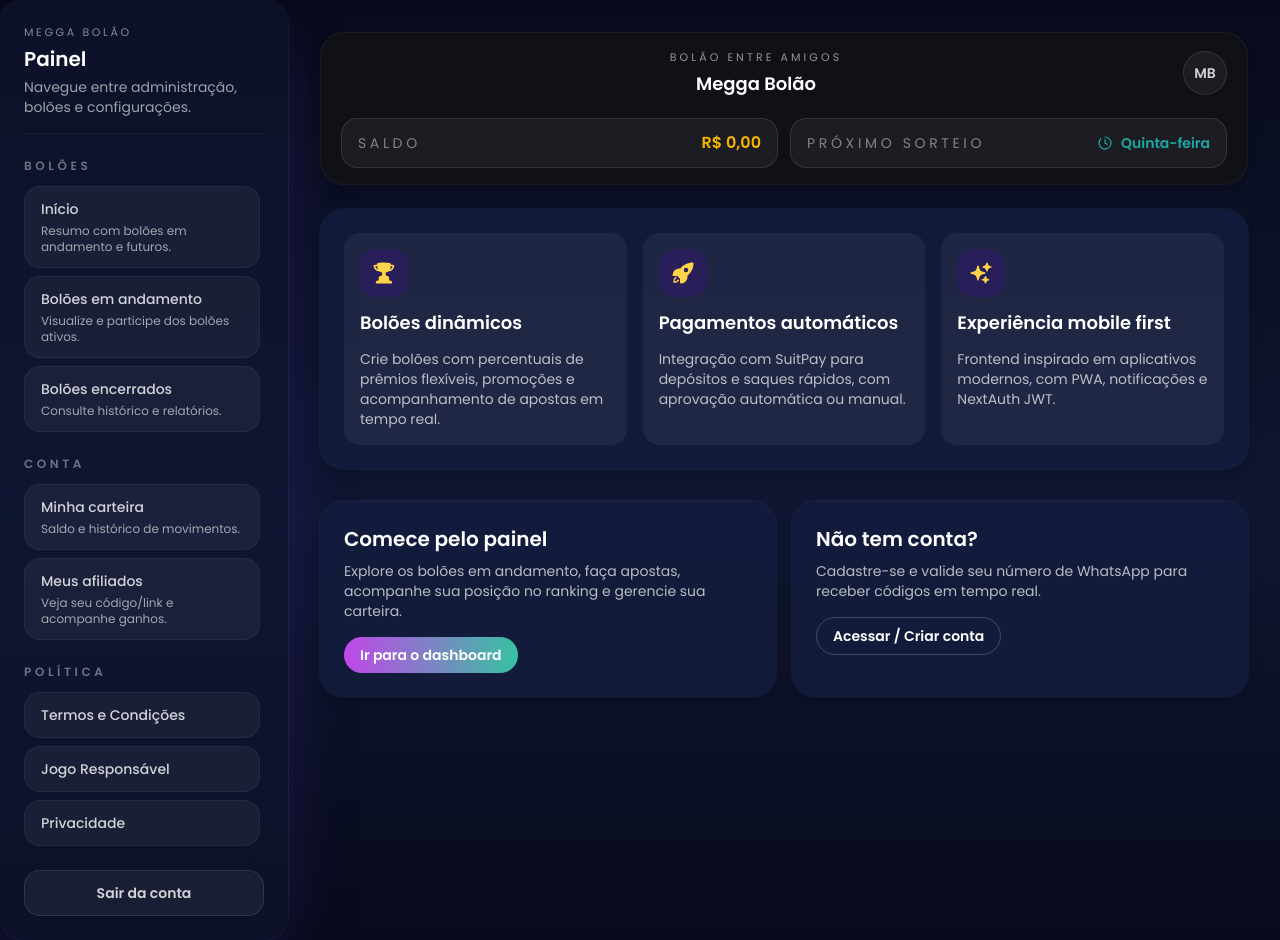
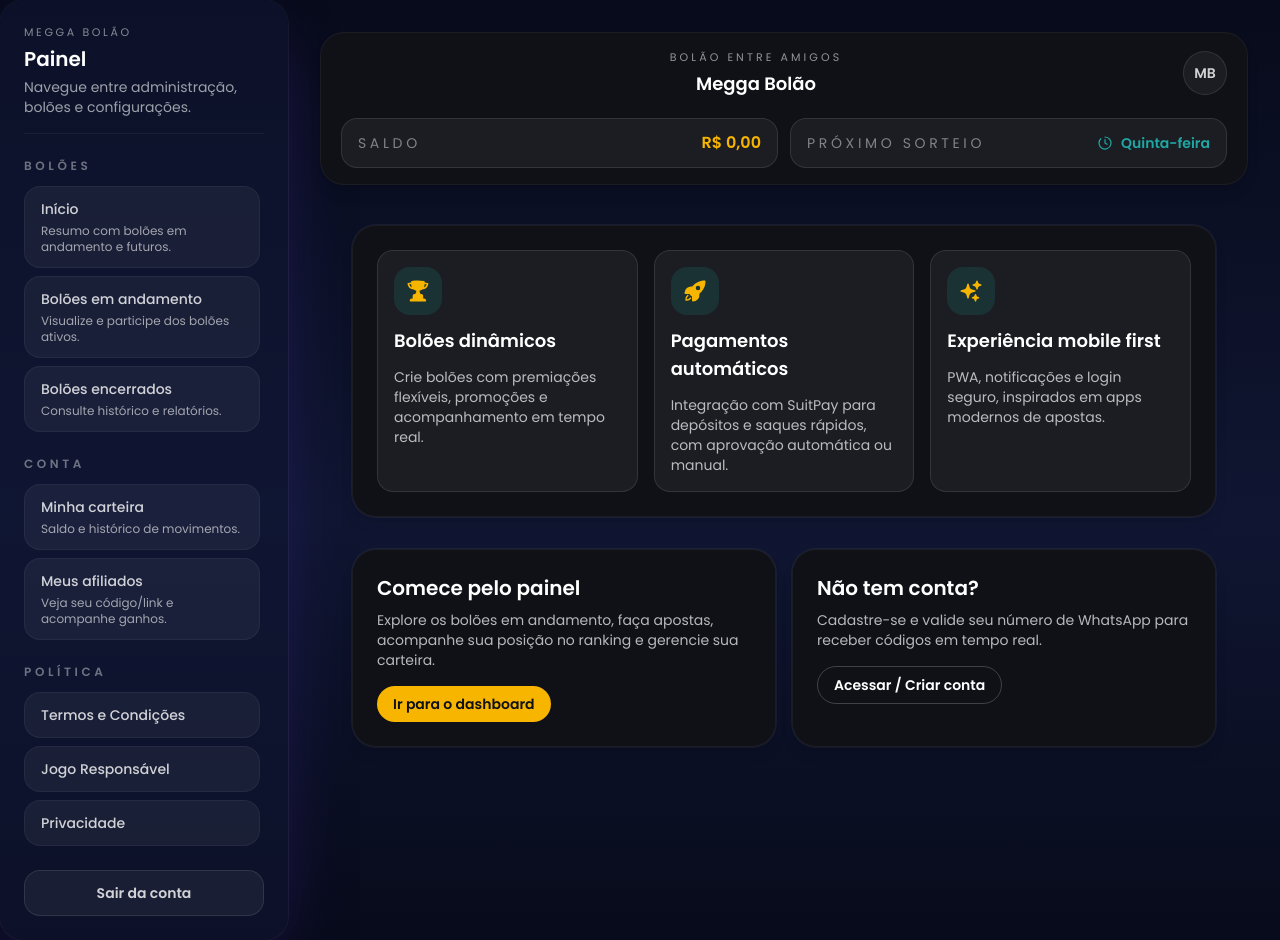
Before and after one commit to allen-xavier/megga-bolao, a Next.js app in the folder frontend/: page / in a window 1280 px wide. Built offline with nearby package versions, Linux system fonts and the light colour scheme; no server answers.

Commit message:
v0.909 Front Novo 1

```diff
--- a/frontend/app/page.tsx
+++ b/frontend/app/page.tsx
@@ -1,31 +1,41 @@
-import Link from 'next/link';
-import { RocketLaunchIcon, SparklesIcon, TrophyIcon } from '@heroicons/react/24/solid';
+import Link from "next/link";
+import {
+  RocketLaunchIcon,
+  SparklesIcon,
+  TrophyIcon,
+} from "@heroicons/react/24/solid";
 
 const features = [
   {
-    name: 'Bolões dinâmicos',
-    description: 'Crie bolões com percentuais de prêmios flexíveis, promoções e acompanhamento de apostas em tempo real.',
+    name: "Bolões dinâmicos",
+    description:
+      "Crie bolões com premiações flexíveis, promoções e acompanhamento em tempo real.",
     icon: TrophyIcon,
   },
   {
-    name: 'Pagamentos automáticos',
-    description: 'Integração com SuitPay para depósitos e saques rápidos, com aprovação automática ou manual.',
+    name: "Pagamentos automáticos",
+    description:
+      "Integração com SuitPay para depósitos e saques rápidos, com aprovação automática ou manual.",
     icon: RocketLaunchIcon,
   },
   {
-    name: 'Experiência mobile first',
-    description: 'Frontend inspirado em aplicativos modernos, com PWA, notificações e NextAuth JWT.',
+    name: "Experiência mobile first",
+    description:
+      "PWA, notificações e login seguro, inspirados em apps modernos de apostas.",
     icon: SparklesIcon,
   },
 ];
 
 export default function HomePage() {
   return (
-    <div className="space-y-8">
-      <section className="grid gap-4 rounded-3xl bg-megga-navy/80 p-6 text-white shadow-lg ring-1 ring-white/5 md:grid-cols-3">
+    <div className="mx-auto max-w-screen-xl space-y-8 px-4 pb-10 pt-4 sm:px-6 lg:px-8">
+      <section className="grid gap-4 rounded-3xl border border-white/5 bg-[#0f1117] p-6 text-white shadow-lg ring-1 ring-white/5 md:grid-cols-3">
         {features.map((feature) => (
-          <article key={feature.name} className="flex flex-col gap-3 rounded-2xl bg-white/5 p-4">
-            <span className="inline-flex h-12 w-12 items-center justify-center rounded-2xl bg-megga-purple/70 text-megga-yellow">
+          <article
+            key={feature.name}
+            className="flex flex-col gap-3 rounded-2xl border border-white/10 bg-white/5 p-4"
+          >
+            <span className="inline-flex h-12 w-12 items-center justify-center rounded-2xl bg-[#1ea7a4]/15 text-[#f7b500]">
               <feature.icon className="h-6 w-6" />
             </span>
             <h2 className="text-lg font-semibold">{feature.name}</h2>
@@ -35,26 +45,28 @@ export default function HomePage() {
       </section>
 
       <section className="grid gap-4 md:grid-cols-2">
-        <div className="rounded-3xl bg-megga-navy/80 p-6 text-white shadow-lg ring-1 ring-white/5">
+        <div className="rounded-3xl border border-white/5 bg-[#0f1117] p-6 text-white shadow-lg ring-1 ring-white/5">
           <h3 className="text-xl font-semibold">Comece pelo painel</h3>
           <p className="mt-2 text-sm text-white/70">
-            Explore os bolões em andamento, faça apostas, acompanhe sua posição no ranking e gerencie sua carteira.
+            Explore os bolões em andamento, faça apostas, acompanhe sua posição
+            no ranking e gerencie sua carteira.
           </p>
           <Link
             href="/dashboard"
-            className="mt-4 inline-flex items-center justify-center rounded-full bg-gradient-to-r from-megga-magenta to-megga-teal px-4 py-2 text-sm font-semibold text-white transition hover:opacity-95"
+            className="mt-4 inline-flex items-center justify-center rounded-full bg-[#f7b500] px-4 py-2 text-sm font-semibold text-[#0f1117] transition hover:brightness-110"
           >
             Ir para o dashboard
           </Link>
         </div>
-        <div className="rounded-3xl bg-megga-navy/80 p-6 text-white shadow-lg ring-1 ring-white/5">
+        <div className="rounded-3xl border border-white/5 bg-[#0f1117] p-6 text-white shadow-lg ring-1 ring-white/5">
           <h3 className="text-xl font-semibold">Não tem conta?</h3>
           <p className="mt-2 text-sm text-white/70">
-            Cadastre-se e valide seu número de WhatsApp para receber códigos em tempo real.
+            Cadastre-se e valide seu número de WhatsApp para receber códigos em
+            tempo real.
           </p>
           <Link
             href="/login"
-            className="mt-4 inline-flex items-center justify-center rounded-full border border-white/20 px-4 py-2 text-sm font-semibold text-white transition hover:border-megga-magenta hover:text-megga-yellow"
+            className="mt-4 inline-flex items-center justify-center rounded-full border border-white/20 px-4 py-2 text-sm font-semibold text-white transition hover:border-[#1ea7a4] hover:text-[#f7b500]"
           >
             Acessar / Criar conta
           </Link>
```
